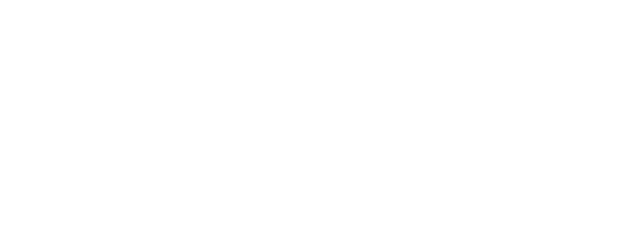
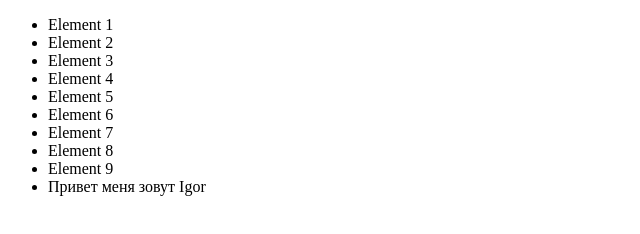
Before and after one commit to libra625/JS_HOMEWORKS, a website: page src/index.html in a window 1280 px wide. Shown: the whole page, without its empty margins (0-640 px from the left). Drawn offline with Linux system fonts and the light colour scheme.

Commit message:
updated js file(script.js), README.md and index.html

```diff
--- a/src/index.html
+++ b/src/index.html
@@ -2,12 +2,23 @@
 <html lang="en">
 <head>
     <meta charset="UTF-8">
-    <title>JS_HOMEWORKS</title>
-    <link rel="stylesheet" href="./styles/style.css">
+    <title>DOM V2</title>
 </head>
 <body>
 
+<ul class="ulClass" data-custom="custom value" data-dog-tail="Hello dog tail" id="ulId">
+    <li>Element 1</li>
+    <li>Element 2</li>
+    <li>Element 3</li>
+    <li>Element 4</li>
+    <li>Element 5</li>
+    <li>Element 6</li>
+    <li>Element 7</li>
+    <li>Element 8</li>
+    <li>Element 9</li>
+    <li>Element 10</li>
+</ul>
 
-<script src="./js/script.js"></script>
+<script src="js/script.js"></script>
 </body>
 </html>
--- a/src/js/script.js
+++ b/src/js/script.js
@@ -0,0 +1,30 @@
+(function () {
+    'use strict'
+
+    const name = 'Igor'
+
+    const ul = document.getElementById('ulId')
+
+    const ulAttributes = ul.attributes
+
+    console.log(ulAttributes)
+
+    const ulAttributesName = []
+    const ulAttributesValues = []
+
+    for (const ulAttribute of ulAttributes) {
+        ulAttributesName.push(ulAttribute)
+        ulAttributesValues.push(ulAttribute.value)
+    }
+
+    console.log('Ul attributes names: ')
+    console.log(ulAttributesName)
+    console.log('Ul attributes values: ')
+    console.log(ulAttributesValues)
+
+    ul.lastElementChild.textContent = `Привет меня зовут ${name}`
+
+    ul.firstElementChild.setAttribute('data-my-name', name)
+
+    ul.removeAttribute('data-dog-tail')
+})()
```
Also changed, not shown: README.md.
